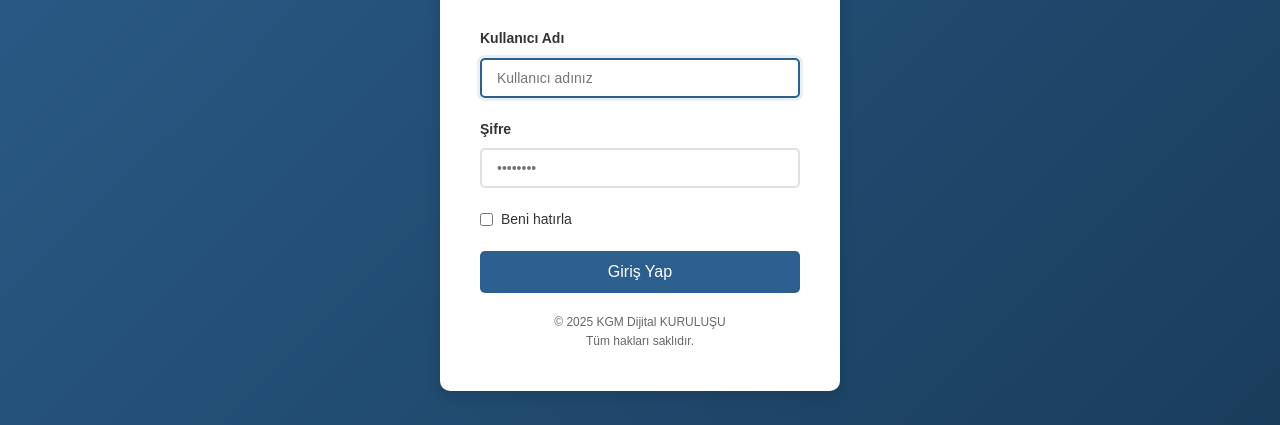
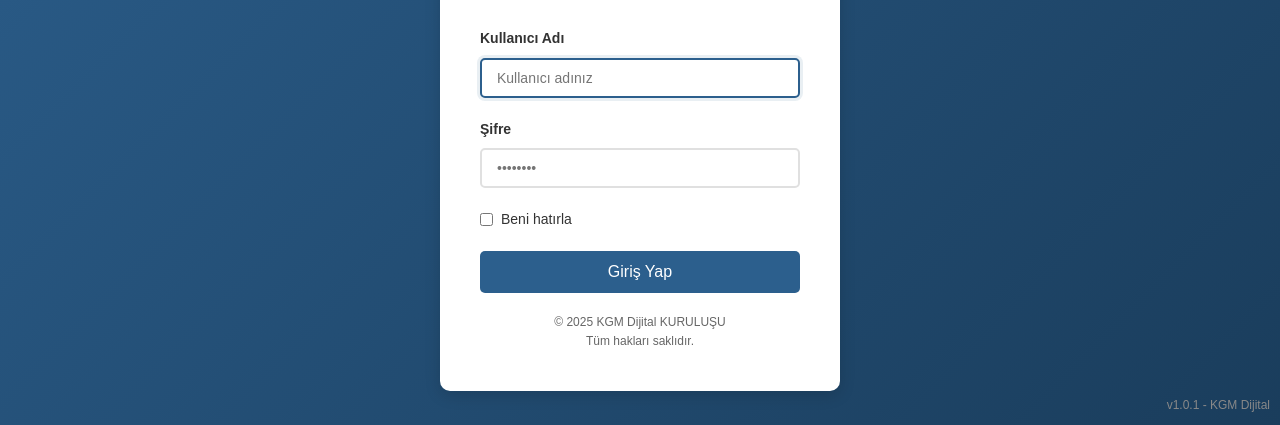
Before and after one commit to kgmdanis/muayene-sistemi, a website: page public/login.html in a window 1280 px wide. Shown: the part 375-800 px from the top of the page. Drawn offline with Linux system fonts and the light colour scheme.

Commit message:
versiyon eklendi

```diff
--- a/public/login.html
+++ b/public/login.html
@@ -205,4 +205,8 @@
         }
     </script>
 </body>
+<!-- Versiyon Bilgisi -->
+<div style="position: fixed; bottom: 10px; right: 10px; font-size: 12px; color: #888;">
+    v1.0.1 - KGM Dijital
+</div>
 </html>
```
